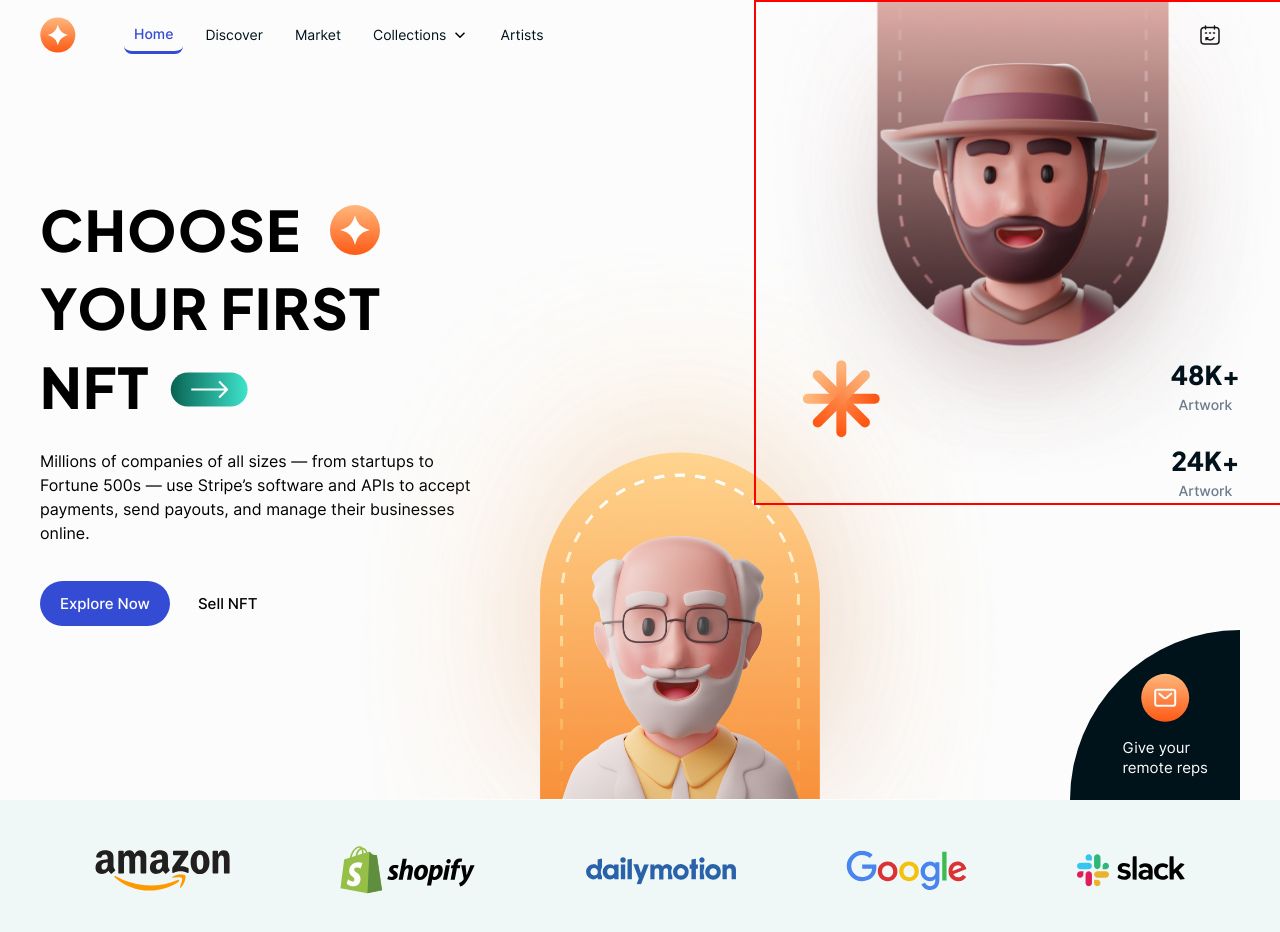
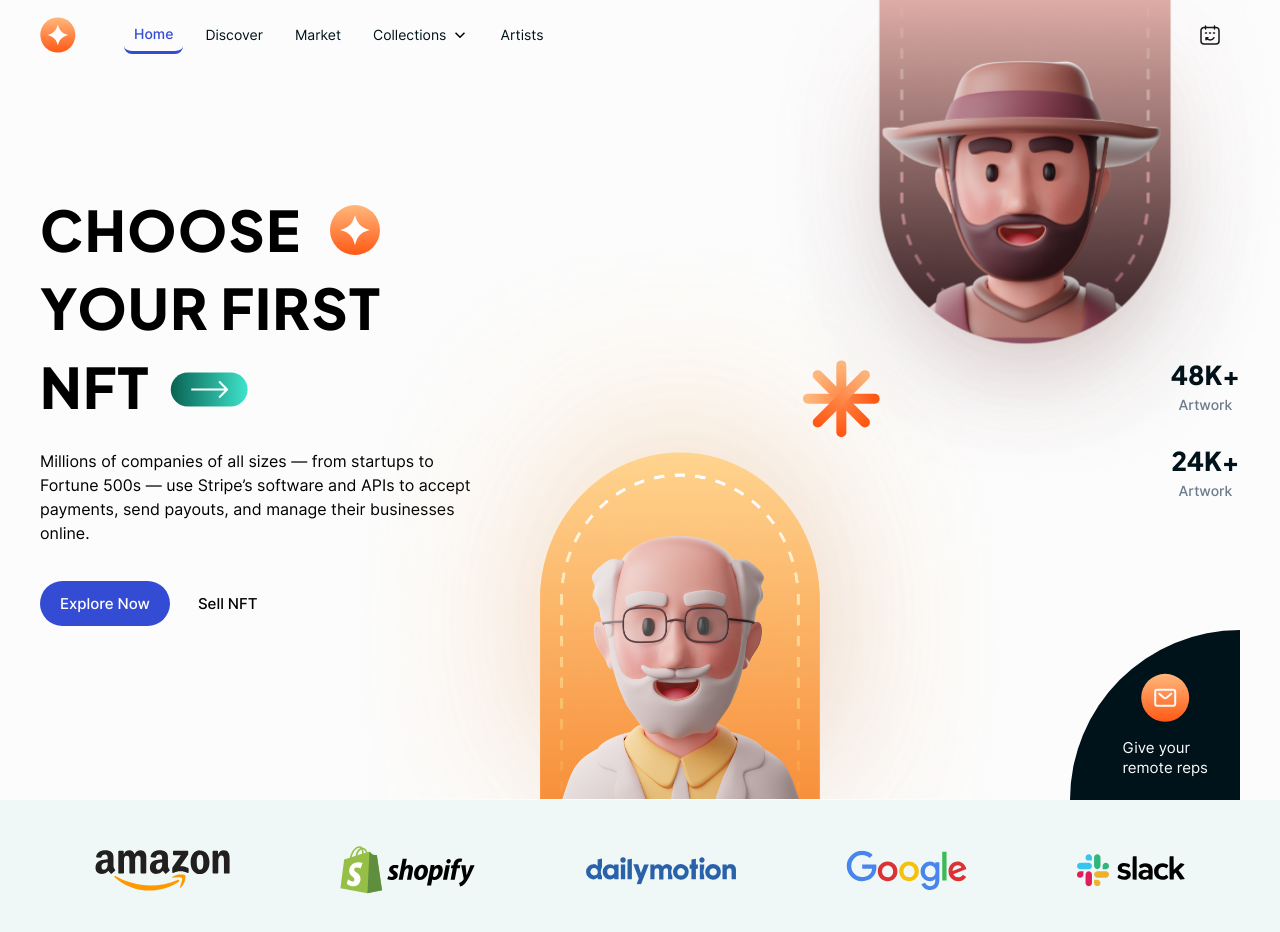
Before and after one commit to jaeel29/nft-website, a Next.js app: page / in a window 1280 px wide. Shown: the top 932 px of the page. Built offline with nearby package versions, Linux system fonts and the light colour scheme.

Commit message:
Fix Fonts flickering

```diff
--- a/src/containers/Header/Header.styled.ts
+++ b/src/containers/Header/Header.styled.ts
@@ -21,14 +21,6 @@ export const HeaderContainer = styled.header`
   .image {
     display: flex;
     margin-right: 48px;
-  }
-`;
-
-export const Nav = styled.nav`
-  display: block;
-
-  @media only screen and (max-width: ${Breakpoints.tablet}) {
-    display: none;
   }
 `;
 
@@ -113,6 +105,47 @@ export const NavItemIcon = styled(NavItem)<{ visibleSubmenu?: boolean }>`
         transform: rotate(180deg);
       }
     `}
+`;
+
+export const Nav = styled.nav<{ activeHeader: boolean }>`
+  display: block;
+
+  @media only screen and (max-width: ${Breakpoints.tablet}) {
+    opacity: 0;
+
+    ${({ activeHeader }) =>
+      activeHeader &&
+      css`
+        opacity: 1;
+        position: fixed;
+        top: 10px;
+        right: 15px;
+        left: 15px;
+        border-radius: 14px;
+        background-color: white;
+        z-index: 20;
+        padding: 20px;
+        box-shadow: 0px 18px 78px rgba(15, 30, 50, 0.1),
+          0px 5.46664px 15.8807px rgba(15, 30, 50, 0.0380155);
+
+        ${NavList} {
+          display: flex;
+          flex-direction: column;
+          align-items: center;
+          gap: 16px;
+
+          ${NavItem} {
+            border-radius: 8px;
+            padding: 10px;
+            color: ${theme.neutral1};
+            font-size: 16px;
+            font-weight: 400;
+            transition: all 0.2s ease-out;
+            cursor: pointer;
+          }
+        }
+      `}
+  }
 `;
 
 export const RightStyle = styled.div`
--- a/src/containers/Header/index.tsx
+++ b/src/containers/Header/index.tsx
@@ -46,7 +46,7 @@ const Header = () => {
           <Image src={Logo} width={36} height={36} alt='Logo' />
         </div>
 
-        <Nav>
+        <Nav activeHeader={activeHeader}>
           <NavList>
             {Menu.mainMenu.map((item, index) =>
               item.subMenu ? (
@@ -88,10 +88,6 @@ const Header = () => {
         </RightStyle>
       </HeaderContainer>
 
-      <NavbarMobile activeHeader={activeHeader}>
-        <h1>Navbar here</h1>
-      </NavbarMobile>
-
       {modalIsOpen && (
         <Modal onClose={() => setModalIsOpen(false)}>
           <ModalX />
--- a/src/containers/Home/Hero/Hero.styled.ts
+++ b/src/containers/Home/Hero/Hero.styled.ts
@@ -139,7 +139,7 @@ export const RightSide = styled.div`
     top: -70px;
     right: -50px;
     z-index: 12;
-    border: 2px solid red;
+    /* border: 2px solid red; */
 
     @media only screen and (max-width: ${Breakpoints.laptop}) {
       top: -130px;
--- a/src/hooks/useOnClickOutside.tsx
+++ b/src/hooks/useOnClickOutside.tsx
@@ -11,6 +11,8 @@ function useOnClickOutside<T extends HTMLElement = HTMLElement>(
   };
 
   useEffect(() => {
+    if (typeof window === 'undefined') return;
+
     document.addEventListener('click', handleClick);
 
     return () => {
--- a/src/pages/_app.tsx
+++ b/src/pages/_app.tsx
@@ -1,4 +1,5 @@
 import type { AppProps } from 'next/app';
+import '@styles/fonts.css';
 import GlobaleStyle from '@styles/GlobalStyle';
 import { ThemeProvider } from 'styled-components';
 import { theme } from '@styles/Theme';
--- a/src/pages/index.tsx
+++ b/src/pages/index.tsx
@@ -2,13 +2,40 @@ import type { NextPage } from 'next';
 import PageLayout from '@components/PageLayout';
 import Hero from '@containers/Home/Hero';
 import TrustedCompanies from '@containers/Home/TrustedCompanies';
+import Head from 'next/head';
 
 const Home: NextPage = () => {
   return (
-    <PageLayout>
-      <Hero />
-      <TrustedCompanies />
-    </PageLayout>
+    <>
+      <Head>
+        <meta charSet='utf-8' />
+        <meta name='viewport' content='width=device-width, initial-scale=1, maximum-scale=5' />
+        <title>NFT Marketplace</title>
+
+        <meta httpEquiv='X-UA-Compatible' content='ie=edge' />
+        <meta name='keyword' content='' />
+        <meta name='author' content='Jaber' />
+        <meta name='description' content='The best NFT Marketplace' />
+
+        {/* <meta property='og:title' content={metaTitle} />
+        <meta property='og:description' content={metaDescription} />
+        <meta property='og:image' content={ogImage} />
+        <meta property='og:image:height' content='630' />
+        <meta property='og:image:width' content='1200' />
+        <meta name='twitter:title' content={metaTitle} />
+        <meta name='twitter:image' content={ogImage} />
+        <meta name='twitter:card' content='summary_large_image' />
+        <meta name='twitter:description' content={metaDescription} /> */}
+
+        <link rel='shortcut icon' href='/nft-favicon.png' type='image/x-icon' />
+        <link rel='icon' href='/favicon.png' />
+      </Head>
+
+      <PageLayout>
+        <Hero />
+        <TrustedCompanies />
+      </PageLayout>
+    </>
   );
 };
 
--- a/src/styles/GlobalStyle.ts
+++ b/src/styles/GlobalStyle.ts
@@ -3,12 +3,12 @@ import { createGlobalStyle, css } from 'styled-components';
 import { theme } from './Theme';
 
 const GlobaleStyle = createGlobalStyle`${css`
-  @font-face {
+  /* @font-face {
     font-family: ${FONT_INTER};
     src: url('/fonts/Inter/Inter-Regular.woff2') format('woff2');
     font-weight: 400;
     font-style: normal;
-    font-display: swap;
+    font-display: fallback;
   }
 
   @font-face {
@@ -16,7 +16,7 @@ const GlobaleStyle = createGlobalStyle`${css`
     src: url('/fonts/Inter/Inter-Medium.woff2') format('woff2');
     font-weight: 500;
     font-style: normal;
-    font-display: swap;
+    font-display: fallback;
   }
 
   @font-face {
@@ -24,7 +24,7 @@ const GlobaleStyle = createGlobalStyle`${css`
     src: url('/fonts/Inter/Inter-SemiBold.woff2') format('woff2');
     font-weight: 600;
     font-style: normal;
-    font-display: swap;
+    font-display: fallback;
   }
 
   @font-face {
@@ -32,7 +32,7 @@ const GlobaleStyle = createGlobalStyle`${css`
     src: url('/fonts/Inter/Inter-Bold.woff2') format('woff2');
     font-weight: 700;
     font-style: normal;
-    font-display: swap;
+    font-display: fallback;
   }
 
   @font-face {
@@ -40,8 +40,8 @@ const GlobaleStyle = createGlobalStyle`${css`
     src: url('/fonts/PlusJakartaSans/PlusJakartaSans-ExtraBold.woff2') format('woff2');
     font-weight: 700;
     font-style: normal;
-    font-display: swap;
-  }
+    font-display: fallback;
+  } */
 
   // prettier-ignore
   html, body, div, span, applet, object, iframe,h1, h2, h3, h4, h5,
--- /dev/null
+++ b/src/styles/fonts.css
@@ -0,0 +1,39 @@
+@font-face {
+  font-family: 'Inter';
+  src: url('/fonts/Inter/Inter-Regular.woff2') format('woff2');
+  font-weight: 400;
+  font-style: normal;
+  font-display: fallback;
+}
+
+@font-face {
+  font-family: 'Inter';
+  src: url('/fonts/Inter/Inter-Medium.woff2') format('woff2');
+  font-weight: 500;
+  font-style: normal;
+  font-display: fallback;
+}
+
+@font-face {
+  font-family: 'Inter';
+  src: url('/fonts/Inter/Inter-SemiBold.woff2') format('woff2');
+  font-weight: 600;
+  font-style: normal;
+  font-display: fallback;
+}
+
+@font-face {
+  font-family: 'Inter';
+  src: url('/fonts/Inter/Inter-Bold.woff2') format('woff2');
+  font-weight: 700;
+  font-style: normal;
+  font-display: fallback;
+}
+
+@font-face {
+  font-family: 'PlusJakartaSans';
+  src: url('/fonts/PlusJakartaSans/PlusJakartaSans-ExtraBold.woff2') format('woff2');
+  font-weight: 700;
+  font-style: normal;
+  font-display: fallback;
+}
```
Also changed, not shown: public/nft-favicon.png (added).
